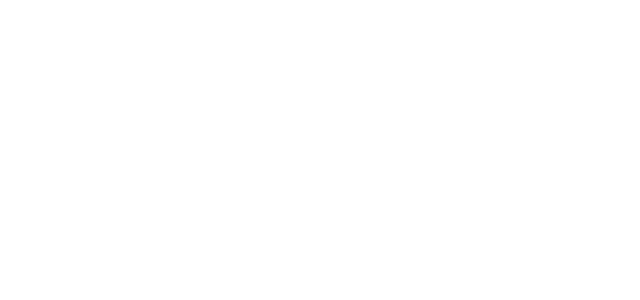
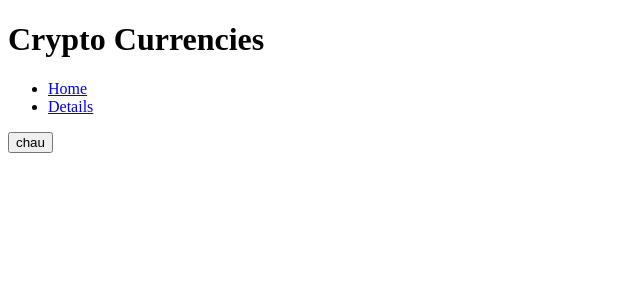
Before and after one commit to luccamicale/crypto-currencies, a React (Create React App) app: page / in a window 1280 px wide. Shown: the top 300 px of the page, without its empty margins (0-640 px from the left). Built offline with nearby package versions, Linux system fonts and the light colour scheme.

Commit message:
work the navbar

```diff
--- a/package.json
+++ b/package.json
@@ -6,6 +6,7 @@
     "@reduxjs/toolkit": "^1.9.0",
     "@testing-library/jest-dom": "^5.16.5",
     "@testing-library/user-event": "^14.4.3",
+    "browser-router": "^0.2.0",
     "react": "^18.2.0",
     "react-dom": "^18.2.0",
     "react-redux": "^8.0.5",
--- a/src/App.js
+++ b/src/App.js
@@ -3,19 +3,19 @@
   Routes,
   Route,
 } from 'react-router-dom';
-import Navbar from './components/Navbar';
 import Home from './pages/home';
-import Details from './components/detailsComp';
+import NavBar from './components/Navbar';
+import Details from './pages/details';
 
 function App() {
   return (
     <div className="App">
       <div className="header">
-        <Navbar />
+        <NavBar />
       </div>
       <Routes>
         <Route path="/" element={<Home />} />
-        <Route path="/details" element={<Details />} />
+        <Route path="/Details" element={<Details />} />
       </Routes>
     </div>
   );
--- a/src/components/Navbar.js
+++ b/src/components/Navbar.js
@@ -1,24 +1,23 @@
 import React from 'react';
 import { NavLink } from 'react-router-dom';
 
-const Navbar = () => {
-  <header>
-    <h1 className="title">Crypto Currencies</h1>
+const NavBar = () => (
+  <header className="header">
+    <h1 className="logo">Crypto Currencies</h1>
     <div>
       <ul className="ul-nav">
-        <li className="li-home">
+        <li className="link-item">
           <NavLink to="/">
             Home
           </NavLink>
         </li>
-        <li className="li-details">
+        <li className="link-item">
           <NavLink to="/details">
             Details
           </NavLink>
         </li>
       </ul>
     </div>
-  </header>;
-};
-
-export default Navbar;
+  </header>
+);
+export default NavBar;
--- a/src/pages/details.js
+++ b/src/pages/details.js
@@ -1,7 +1,11 @@
-const Details = () => {
+import React from 'react';
+
+const Details = () => (
   <div className="container-details">
-    Details
-  </div>;
-};
+    <button type="button">
+      Holaaaaaaa
+    </button>
+  </div>
+);
 
 export default Details;
--- a/src/pages/home.js
+++ b/src/pages/home.js
@@ -1,7 +1,11 @@
-const Home = () => {
+import React from 'react';
+
+const Home = () => (
   <div className="home-container">
-    Home
-  </div>;
-};
+    <button type="button">
+      chau
+    </button>
+  </div>
+);
 
 export default Home;
```
Also changed, not shown: 1 other file (tests, documents, lock files or other folders).
